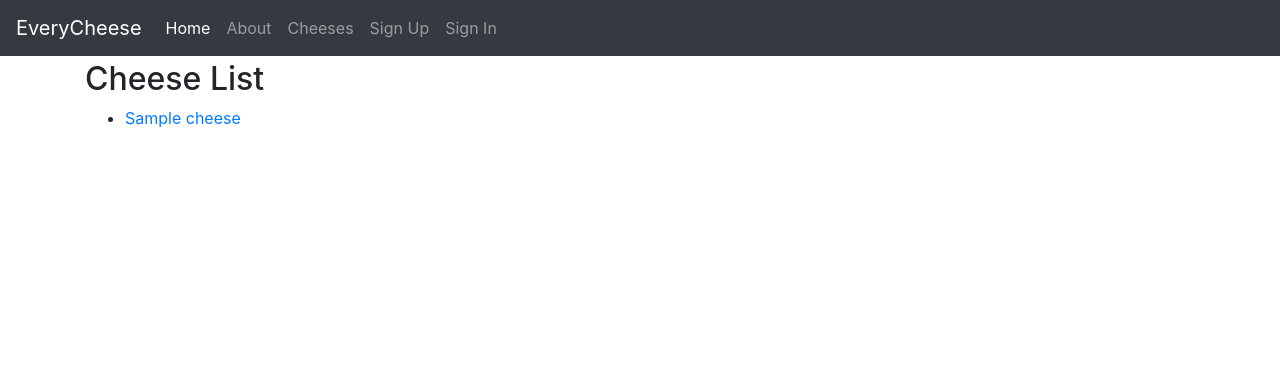
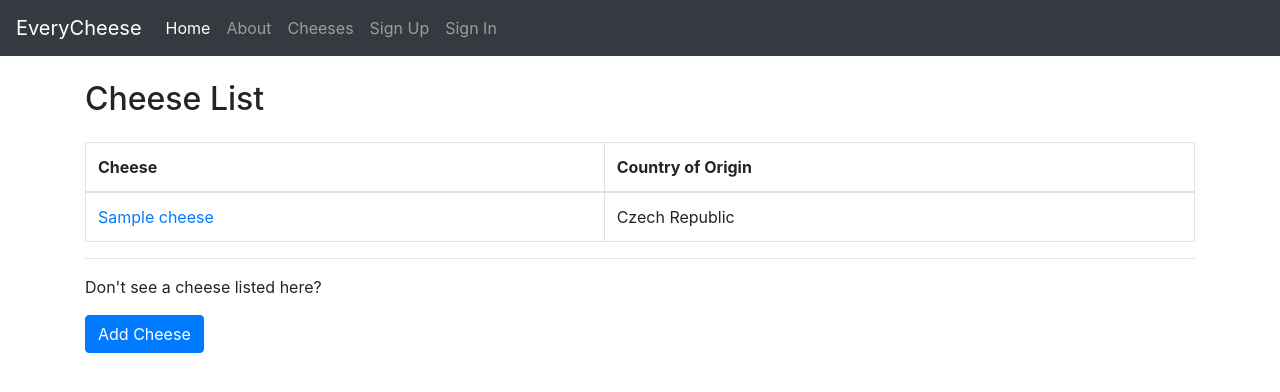
Before and after one commit to HemasriMuddam/everycheese, a Django app: page /cheeses/ in a window 1280 px wide. Shown: the top 392 px of the page. Run offline with Django 3.2, Linux system fonts and the light colour scheme; tables that the repository leaves empty hold one stand-in row (values such as "Sample post"); some libraries are stand-ins or nearby versions.

Commit message:
First pass at working Add Cheese form

```diff
--- a/everycheese/cheeses/models.py
+++ b/everycheese/cheeses/models.py
@@ -2,6 +2,7 @@ from django.db import models
 from model_utils.models import TimeStampedModel
 from autoslug import AutoSlugField
 from django_countries.fields import CountryField
+from django.urls import reverse
 
 
 class Cheese(TimeStampedModel):
@@ -19,3 +20,8 @@ class Cheese(TimeStampedModel):
     firmness = models.CharField("Firmness", max_length=20,choices=Firmness.choices, default=Firmness.UNSPECIFIED)
     def __str__(self):
         return self.name
+    def get_absolute_url(self):
+        """Return absolute URL to the Cheese Detail page."""
+        return reverse(
+        'cheeses:detail', kwargs={"slug": self.slug}
+        )
--- a/everycheese/cheeses/urls.py
+++ b/everycheese/cheeses/urls.py
@@ -9,7 +9,13 @@ urlpatterns = [
         name='list'
     ),
     path(
+    route='add/',
+    view=views.CheeseCreateView.as_view(),
+    name='add'
+    ),
+    path(
         route='<slug:slug>/',
         view=views.CheeseDetailView.as_view(),
         name='detail'),
+
 ]
--- a/everycheese/cheeses/views.py
+++ b/everycheese/cheeses/views.py
@@ -1,6 +1,10 @@
 from django.views.generic import ListView, DetailView
 from .models import Cheese
+from django.views.generic import CreateView
 class CheeseListView(ListView):
     model = Cheese
 class CheeseDetailView(DetailView):
     model = Cheese
+class CheeseCreateView(CreateView):
+    model = Cheese
+    fields = ['name','description','firmness','country_of_origin',]
--- a/everycheese/templates/base.html
+++ b/everycheese/templates/base.html
@@ -38,6 +38,7 @@
 
         <div class="collapse navbar-collapse" id="navbarSupportedContent">
           <ul class="navbar-nav mr-auto">
+
             <li class="nav-item active">
               <a class="nav-link" href="{% url 'home' %}">Home <span class="sr-only">(current)</span></a>
             </li>
--- a/everycheese/templates/cheeses/cheese_list.html
+++ b/everycheese/templates/cheeses/cheese_list.html
@@ -1,10 +1,30 @@
 {% extends "base.html" %}
 {% block title %}Cheese List{% endblock title %}
 {% block content %}
-<h2>Cheese List</h2>
-<ul>
-{% for cheese in cheese_list %}
-<li><a href="{% url 'cheeses:detail' cheese.slug %}">{{ cheese.name }}</a></li>
-{% endfor %}
-</ul>
+<h2 class="mt-4">Cheese List</h2>
+<table class="table table-bordered mt-4">
+    <thead>
+        <tr>
+            <th>Cheese</th>
+            <th>Country of Origin</th>
+        </tr>
+    </thead>
+    <tbody>
+        {% for cheese in cheese_list %}
+        <tr>
+            <td><a href="{% url 'cheeses:detail' cheese.slug %}">{{ cheese.name }}</a></td>
+            <td>{% if cheese.country_of_origin %}{{ cheese.country_of_origin.name }}{% else %}N/A{% endif %}</td>
+        </tr>
+        {% endfor %}
+    </tbody>
+</table>
+<hr/>
+<p>Don't see a cheese listed here?</p>
+<p>
+<a class="btn btn-primary"
+href="{% url 'cheeses:add' %}" role="button">
+Add Cheese
+</a>
+</p>
+
 {% endblock content %}
```
Also changed, not shown: everycheese/cheeses/tests/factories.py (+0 -3 lines), everycheese/templates/cheeses/cheese_form.html (added, +10 -0 lines).
